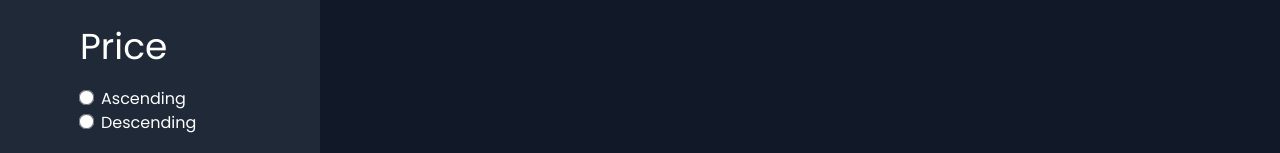
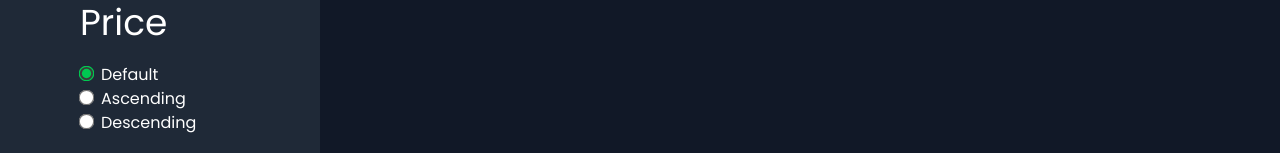
Before and after one commit to bemnet-21/shopsphere, a Next.js app: page / in a window 1280 px wide. Shown: the part 742-895 px from the top of the page. Built offline with nearby package versions, Linux system fonts and the light colour scheme; no server answers; a web font is replaced by a local one.

Commit message:
feat: implement price filtering option

```diff
--- a/components/common/SideBar.tsx
+++ b/components/common/SideBar.tsx
@@ -1,5 +1,6 @@
 import { AppDispatch, RootState } from '@/store'
 import { addCategory } from '@/store/category/categorySlice'
+import { setAsc, setDesc } from '@/store/price/priceSlice'
 import { useRouter } from 'next/router'
 import React from 'react'
 import { useState, useEffect } from 'react'
@@ -10,6 +11,7 @@ import { useSelector } from 'react-redux'
 const SideBar = () => {
     const router = useRouter()
     const selectedState = useSelector((state: RootState) => state.categoriesState.selected)
+    const priceOrder = useSelector((state: RootState) => state.priceState.order)
     const dispatch = useDispatch()
 
     const [tempSelected, setTempSelected] = useState<string[]>([])
@@ -34,7 +36,6 @@ const SideBar = () => {
         dispatch(addCategory(tempSelected))
     }
 
-    console.log("Redux: ", selectedState)
     if (router.pathname !== '/') return null
   return (
     <aside className='hidden flex-col w-80 h-[957px] bg-softBlue px-20 gap-y-5 pt-10 pb-30 lg:flex'>
@@ -57,15 +58,32 @@ const SideBar = () => {
         <div className='text-4xl'>Price</div>
         <div className='flex flex-col'>
             <label>
-                <input type='radio'
-                name='price'
-                className='transform scale-120 accent-green-500 mr-2' />
+                <input
+                    type='radio'
+                    name='price'
+                    value=''
+                    checked
+                    className='transform scale-120 accent-green-500 mr-2'
+                    onChange={(e) => dispatch(setAsc(e.target.value))}
+                />
+                Default
+            </label>
+            <label>
+                <input
+                    type='radio'
+                    name='price'
+                    value='Ascending'
+                    className='transform scale-120 accent-green-500 mr-2'
+                    onChange={(e) => dispatch(setAsc(e.target.value))}
+                />
                 Ascending
             </label>
             <label>
                 <input type='radio'
                 name='price'
-                className='transform scale-120 accent-green-500 mr-2'  />
+                value='Descending'
+                className='transform scale-120 accent-green-500 mr-2'
+                onChange={(e) => dispatch(setDesc(e.target.value))} />
                 Descending
             </label>
         </div>
--- a/pages/index.tsx
+++ b/pages/index.tsx
@@ -47,11 +47,17 @@ const Home = () => {
 
   const [categoryModalVisibilty, setCategoryModalVisibilty] = useState<boolean>(false)
   const userSelectedCategory = useSelector((state: RootState) => state.categoriesState.selected)
-
+  const priceOrder = useSelector((state: RootState) => state.priceState.order)
   // Filter products based on selected categories
   const categoryFiltered = userSelectedCategory.length > 0
     ? allproducts.filter(product => userSelectedCategory.includes(product.category))
     : allproducts;
+
+  if (priceOrder === 'Ascending') {
+    categoryFiltered.sort((a, z) => a.price - z.price)
+  } else if (priceOrder == 'Descending') {
+    categoryFiltered.sort((a, z) => z.price - a.price)
+  }
 
   return (
     <>
--- a/store/index.ts
+++ b/store/index.ts
@@ -1,9 +1,12 @@
 import { configureStore } from "@reduxjs/toolkit";
 import categoryReducer from "./category/categorySlice"
+import priceReducer from "./price/priceSlice"
 
 const store = configureStore({
     reducer: {
         categoriesState: categoryReducer,
+        priceState: priceReducer
+
     }
 })
 
--- /dev/null
+++ b/store/price/priceSlice.ts
@@ -0,0 +1,25 @@
+import { createSlice, PayloadAction } from "@reduxjs/toolkit";
+interface PriceOrder {
+    order: string
+}
+const initialState: PriceOrder = {
+    order : ""
+}
+const priceSlice = createSlice({
+    name: 'price',
+    initialState,
+    reducers: {
+        setAsc: (state, action:PayloadAction<string>) => {
+            state.order = action.payload
+        },
+        setDesc: (state, action:PayloadAction<string>) => {
+            state.order = action.payload
+        },
+        setNone: (state, action:PayloadAction<string>) => {
+            state.order = action.payload
+        }
+    }
+})
+
+export const {setAsc, setDesc} = priceSlice.actions;
+export default priceSlice.reducer;
```
